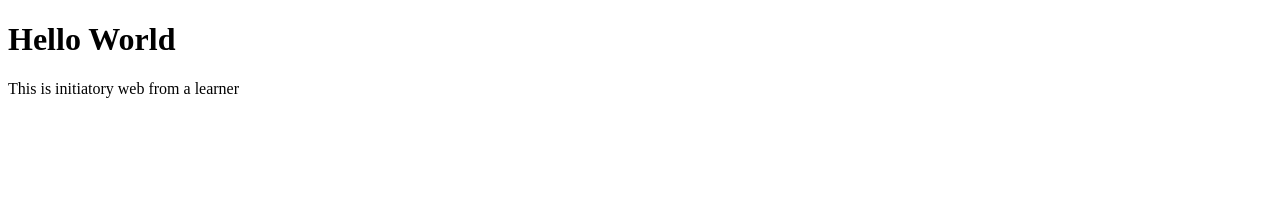
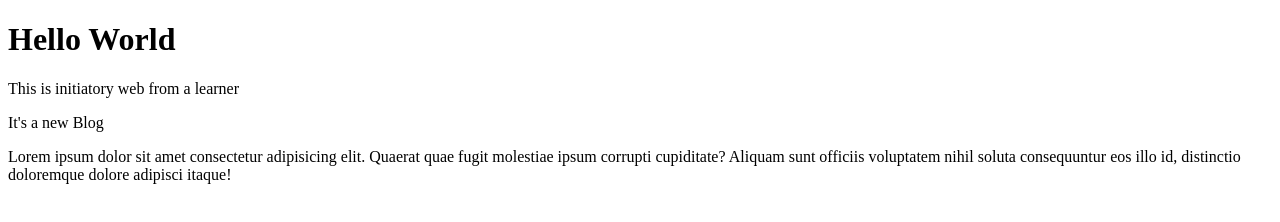
Before and after one commit to wazed-biplob/my-3rd-repo, a plain HTML site: page index.html in a window 1280 px wide. Drawn offline with Linux system fonts and the light colour scheme.

Commit message:
new text are added

```diff
--- a/index.html
+++ b/index.html
@@ -9,5 +9,7 @@
 <body>
     <h1>Hello World</h1>
     <p>This is initiatory web from a learner</p>
+    <p>It's a new Blog</p>
+    <p>Lorem ipsum dolor sit amet consectetur adipisicing elit. Quaerat quae fugit molestiae ipsum corrupti cupiditate? Aliquam sunt officiis voluptatem nihil soluta consequuntur eos illo id, distinctio doloremque dolore adipisci itaque!</p>
 </body>
 </html>
```
